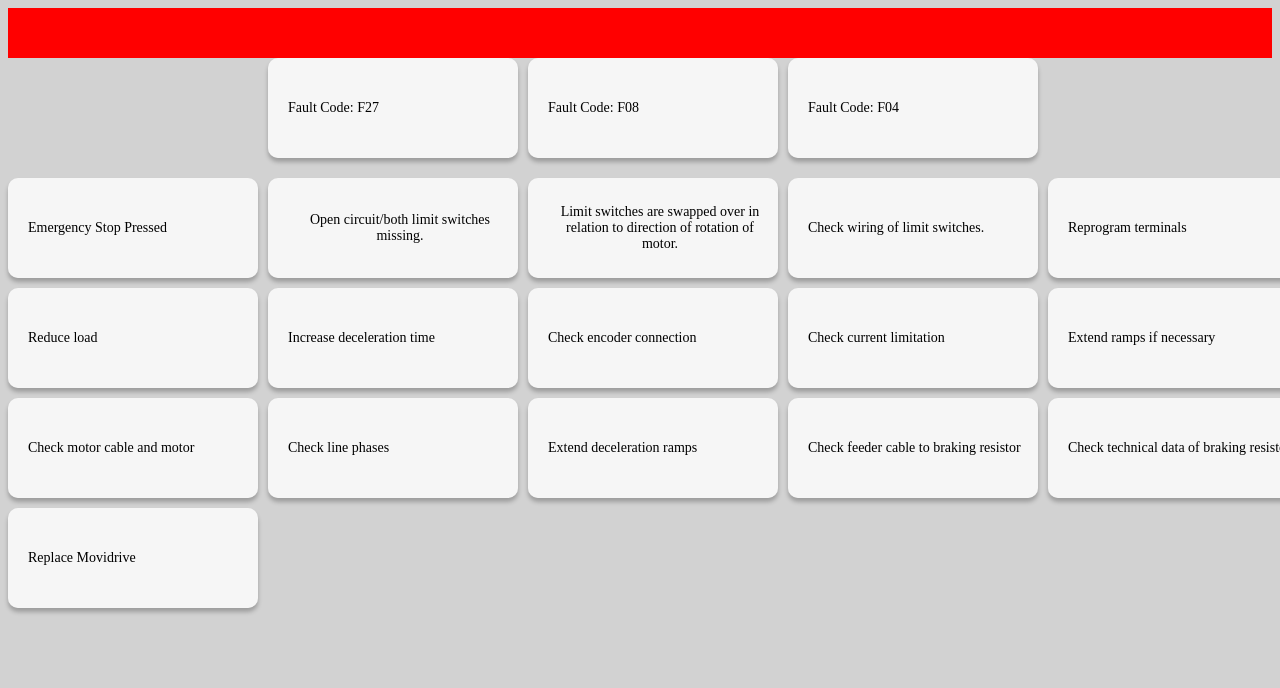
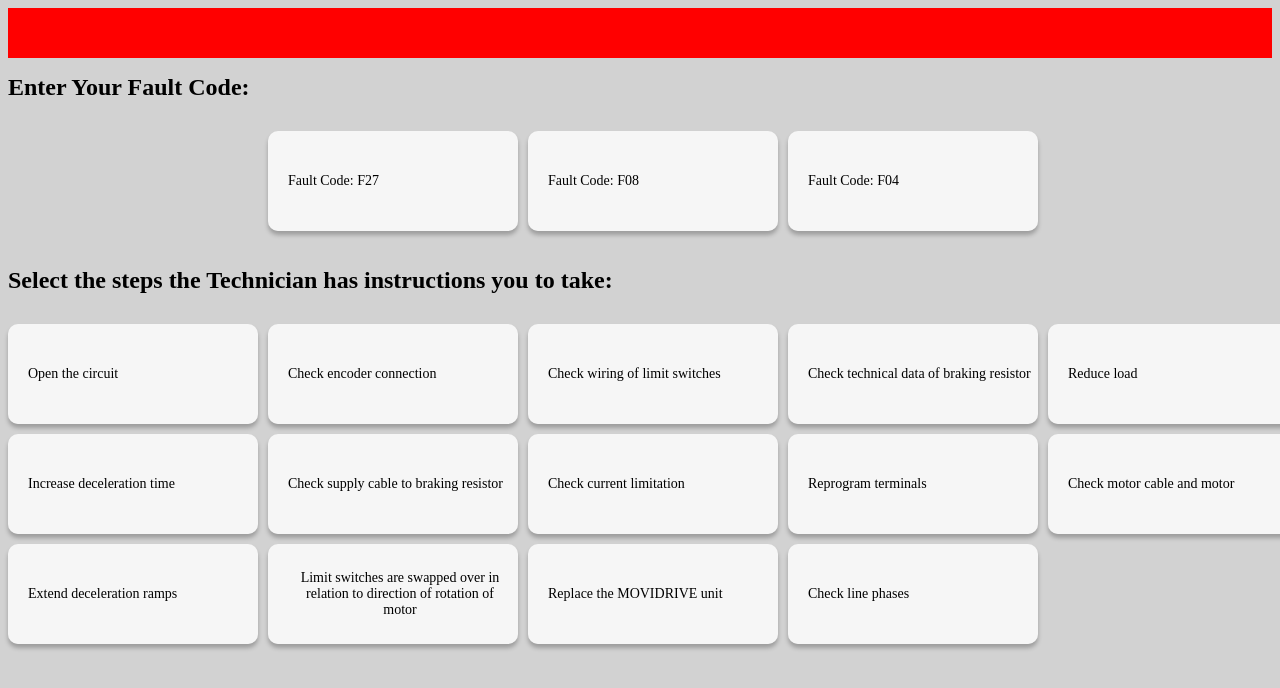
Before and after one commit to Team-SEW/BoothButtonGame, a website: page Buttons.html in a window 1280 px wide. Drawn offline with Linux system fonts and the light colour scheme.

Commit message:
Update Buttons.html

```diff
--- a/Buttons.html
+++ b/Buttons.html
@@ -9,28 +9,28 @@
       <p id="status-text"></p>
     </div>
     <div class="grid">
+      <h1>Enter Your Fault Code: </h1>
       <div class="fault-code-row">
         <button class="button"> Fault Code: F27 </button>
         <button class="button"> Fault Code: F08 </button>
         <button class="button"> Fault Code: F04 </button>
       </div>
+      <h1>Select the steps the Technician has instructions you to take: </h1>
       <div class="button-row">
-        <button class="button"> Emergency Stop Pressed </button>
-        <button class="button"> Open circuit/both limit switches missing. </button>
-        <button class="button"> Limit switches are swapped over in relation to direction of rotation of motor. </button>
-        <button class="button"> Check wiring of limit switches. </button>
-        <button class="button"> Reprogram terminals </button>
-        <button class="button"> Reduce load </button>
-        <button class="button"> Increase deceleration time</button>
-        <button class="button"> Check encoder connection </button>
-        <button class="button"> Check current limitation </button>
-        <button class="button"> Extend ramps if necessary </button>
-        <button class="button"> Check motor cable and motor </button>
-        <button class="button"> Check line phases </button>
-        <button class="button"> Extend deceleration ramps </button>
-        <button class="button"> Check feeder cable to braking resistor </button>
-        <button class="button"> Check technical data of braking resistor </button>
-        <button class="button"> Replace Movidrive </button>
+        <button class="button"> Open the circuit </button>   <!-- F27 -->
+        <button class="button"> Check encoder connection </button>                    <!-- F08 -->
+        <button class="button"> Check wiring of limit switches </button>             <!-- F27 -->
+        <button class="button"> Check technical data of braking resistor </button>    <!-- F04 -->
+        <button class="button"> Reduce load </button>                                 <!-- F08 -->
+        <button class="button"> Increase deceleration time</button>                   <!-- F08 -->
+        <button class="button"> Check supply cable to braking resistor </button>      <!-- F04 -->
+        <button class="button"> Check current limitation </button>                    <!-- F08 -->
+        <button class="button"> Reprogram terminals </button>                         <!-- F27 -->
+        <button class="button"> Check motor cable and motor </button>                 <!-- F08 -->
+        <button class="button"> Extend deceleration ramps </button>                   <!-- F04 -->
+        <button class="button"> Limit switches are swapped over in relation to direction of rotation of motor </button>  <!-- F27 -->
+        <button class="button"> Replace the MOVIDRIVE unit </button>                           <!-- F04 -->
+        <button class="button"> Check line phases </button>                           <!-- F08 -->
       </div>
     </div>
   </div>
```
